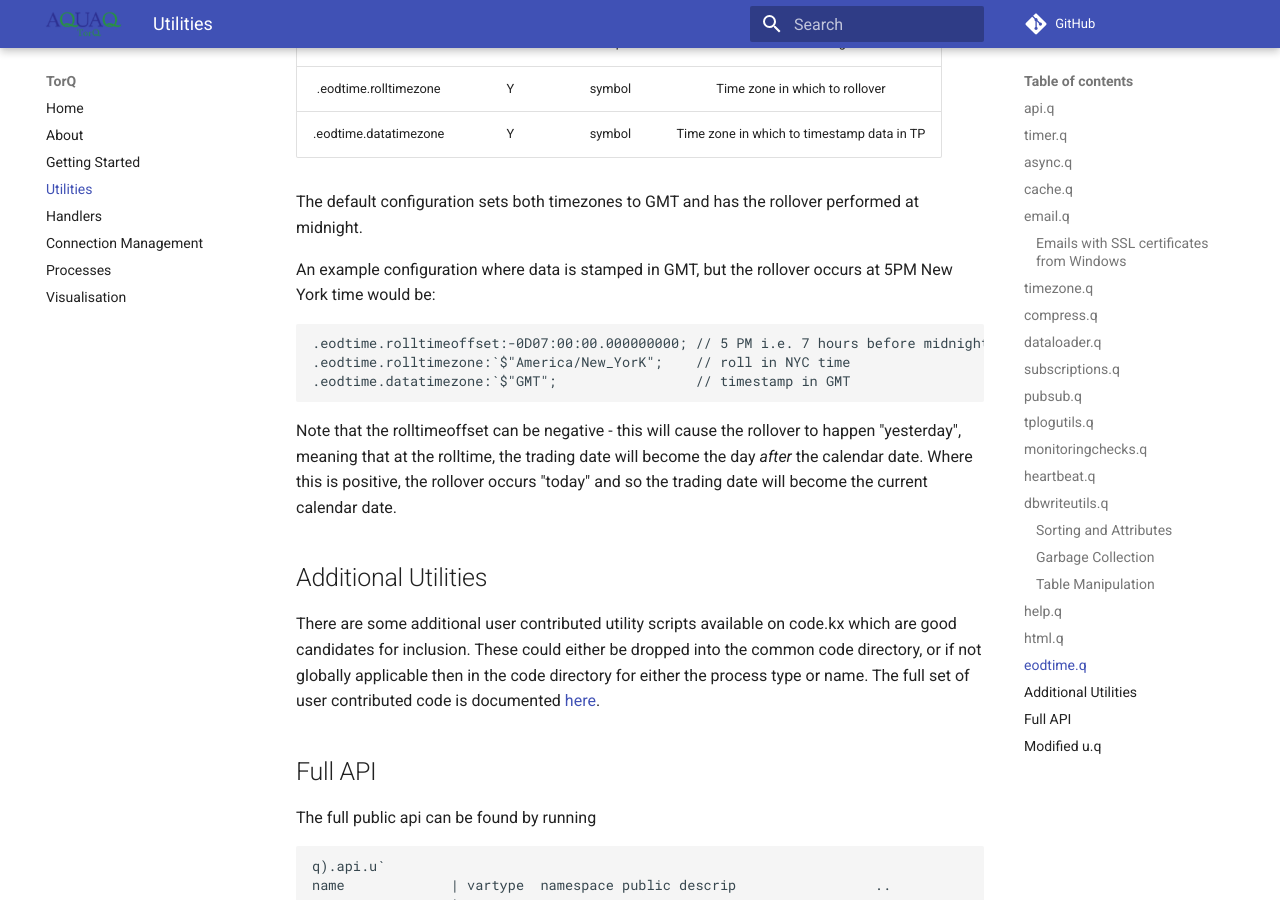
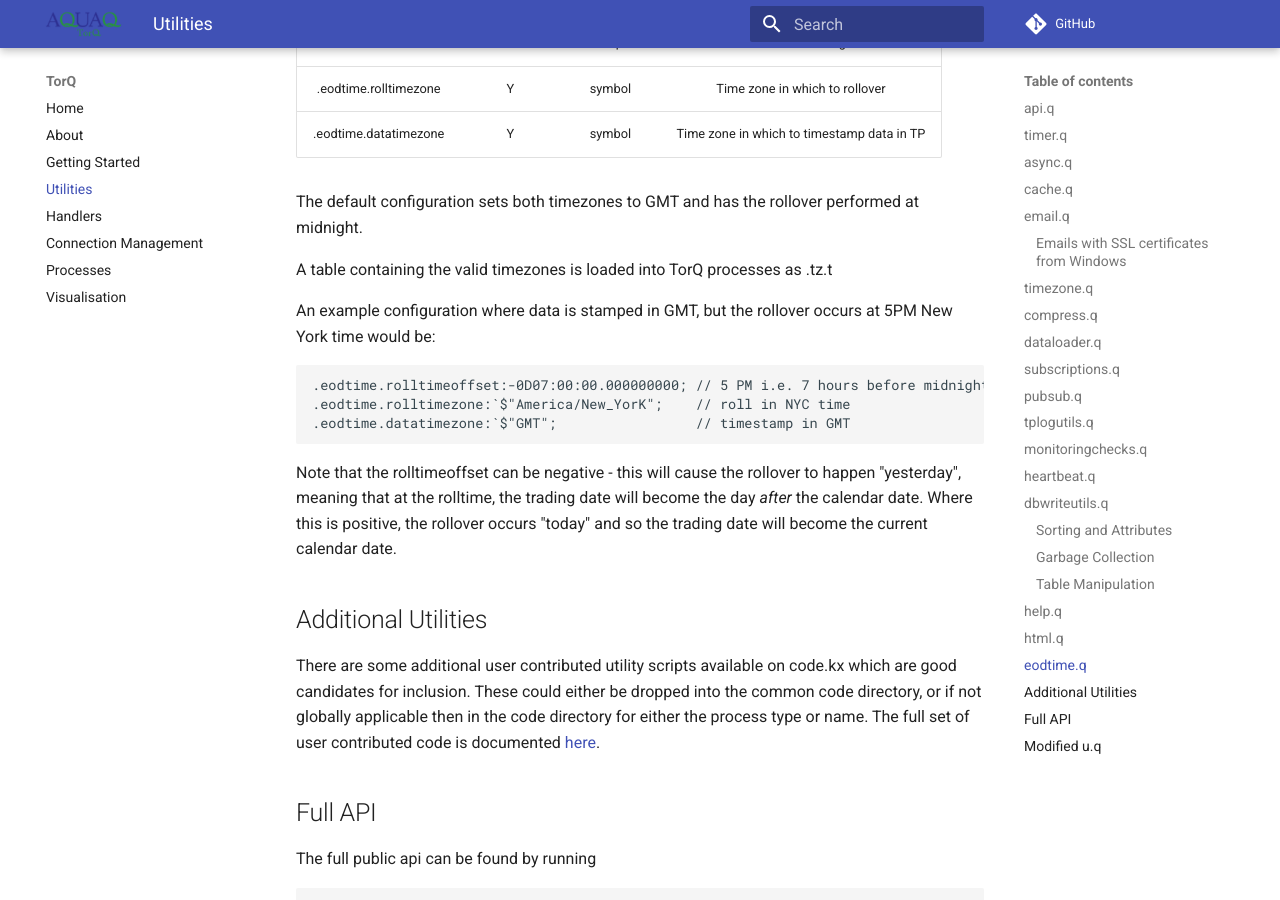
Before and after one commit to DataIntellectTech/TorQ, an MkDocs documentation site: the page built from docs/utilities.md, in a window 1280 px wide and 900 px high, scrolled down 16115 px. Built offline with MkDocs 1.6.1 and Material for MkDocs 9.7.7, drawn with Linux system fonts in a browser that asks for light colours; comment, search, counter and statistics services are not loaded; old or Windows-style settings are respelled for this version of MkDocs.

Commit message:
Fixing error message, docs

```diff
--- a/docs/utilities.md
+++ b/docs/utilities.md
@@ -793,6 +793,8 @@ These options are handled by three settings:
 The default configuration sets both timezones to GMT and has the rollover
 performed at midnight.
 
+A table containing the valid timezones is loaded into TorQ processes as .tz.t
+
 An example configuration where data is stamped in GMT, but the rollover
 occurs at 5PM New York time would be:
 
```
Also changed, not shown: 1 other file.
